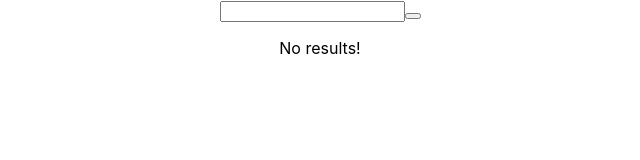
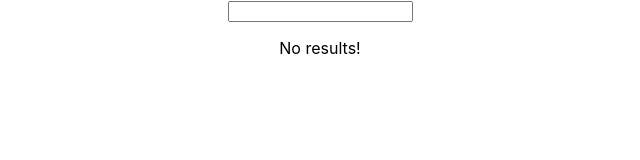
Before and after one commit to Swicky97/EquityEssenceFinance, a React (Create React App) app: page / in a window 1280 px wide. Shown: the top 160 px of the page, without its empty margins (320-960 px from the left). Built offline with nearby package versions, Linux system fonts and the light colour scheme.

Commit message:
New portfolio components

```diff
--- a/src/App.tsx
+++ b/src/App.tsx
@@ -4,21 +4,26 @@ import CardList from './Components/CardList/CardList';
 import Search from './Components/Search/Search';
 import { CompanySearch } from './company';
 import { searchCompanies } from './api';
+import ListPortfolio from './Components/Portfolio/ListPortfolio/ListPortfolio';
 
 function App() {
-  const [search, setSearch] = useState<string>("")
-  const [searchResult, setSearchResult] = useState<CompanySearch[]>([])
+  const [search, setSearch] = useState<string>("");
+  const [portfolioValues, setPortfolioValues] = useState<string[]>([]);
+  const [searchResult, setSearchResult] = useState<CompanySearch[]>([]);
   const [serverError, setServerError] = useState<string>("");
 
-  const handleChange = (e: ChangeEvent<HTMLInputElement>) => {
+  const handleSearchChange = (e: ChangeEvent<HTMLInputElement>) => {
     setSearch(e.target.value);
   }
 
-  const onPortfolioCreate = (e: SyntheticEvent) => {
+  const onPortfolioCreate = (e: any) => {
     e.preventDefault();
+    const updatedPortfolio = [...portfolioValues, e.target[0].value];
+    setPortfolioValues(updatedPortfolio);
   }
 
-  const onClick = async (e: SyntheticEvent ) => {
+  const onSearchSubmit = async (e: SyntheticEvent ) => {
+    e.preventDefault();
     const result = await searchCompanies(search);
     if (typeof result === "string"){
       setServerError(result);
@@ -30,8 +35,16 @@ function App() {
 
   return (
     <div className="App">
-      <Search onClick={onClick} search={search} handleChange={handleChange}/>
-      <CardList searchResults={searchResult} onPortfolioCreate={onPortfolioCreate} />
+      <Search
+        onSearchSubmit={onSearchSubmit}
+        search={search}
+        handleSearchChange={handleSearchChange}
+      />
+      <ListPortfolio portfolioValues={portfolioValues}/>
+      <CardList
+        searchResults={searchResult}
+        onPortfolioCreate={onPortfolioCreate}
+      />
       {serverError && <h1>{serverError}</h1>}
     </div>
   );
--- /dev/null
+++ b/src/Components/Portfolio/ListPortfolio/ListPortfolio.tsx
@@ -0,0 +1,15 @@
+import React from 'react';
+
+interface Props {
+
+};
+
+const ListPortfolio: React.FC<Props> = (props) => {
+  return (
+    <div>
+
+    </div>
+  );
+};
+
+export default ListPortfolio;
--- a/src/Components/Search/Search.tsx
+++ b/src/Components/Search/Search.tsx
@@ -1,17 +1,18 @@
 import React, { ChangeEvent, SyntheticEvent, useState } from 'react';
 
 interface Props {
-  onClick: (e: SyntheticEvent) => void;
+  onSearchSubmit: (e: SyntheticEvent) => void;
   search: string | undefined;
-  handleChange: (e: ChangeEvent<HTMLInputElement>) => void;
+  handleSearchChange: (e: ChangeEvent<HTMLInputElement>) => void;
 };
 
-const Search: React.FC<Props> = ({ onClick, search, handleChange }) => {
+const Search: React.FC<Props> = ({ onSearchSubmit, search, handleSearchChange }) => {
   return (
-    <div>
-      <input value={search} onChange={ (e) => handleChange(e) }></input>
-      <button onClick={ (e) => onClick(e) } />
-    </div>
+    <>
+      <form onSubmit={onSearchSubmit}>
+        <input value={search} onChange={handleSearchChange} />
+      </form>
+    </>
   )
 }
 
```
Also changed, not shown: src/Components/Portfolio/CardPortfolio/CardPortfolio.tsx (added, +13 -0 lines), src/Components/Portfolio/CardPortfolio/CardPortfolio.css (added), src/Components/Portfolio/ListPortfolio/ListPortfolio.css (added).
